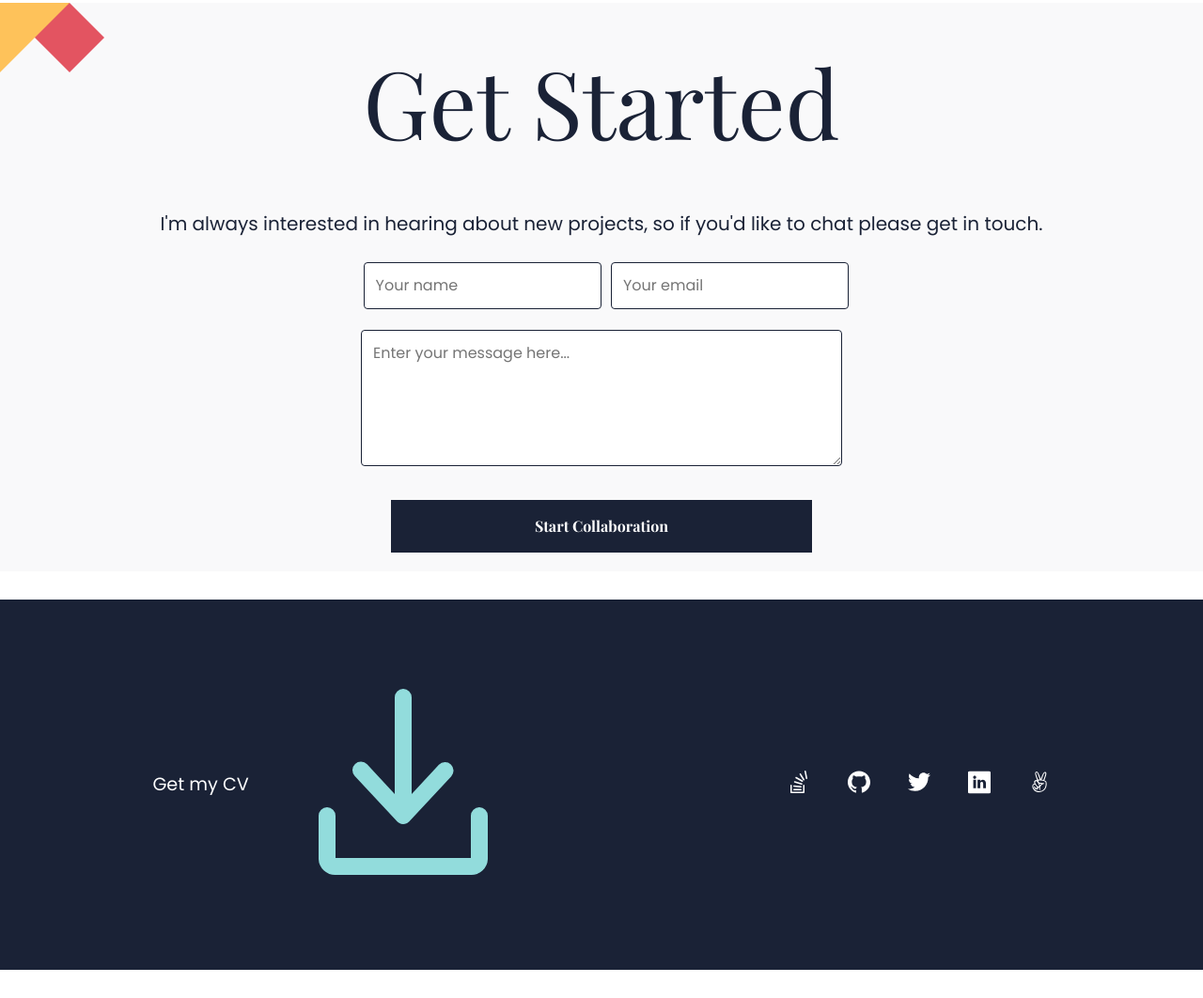
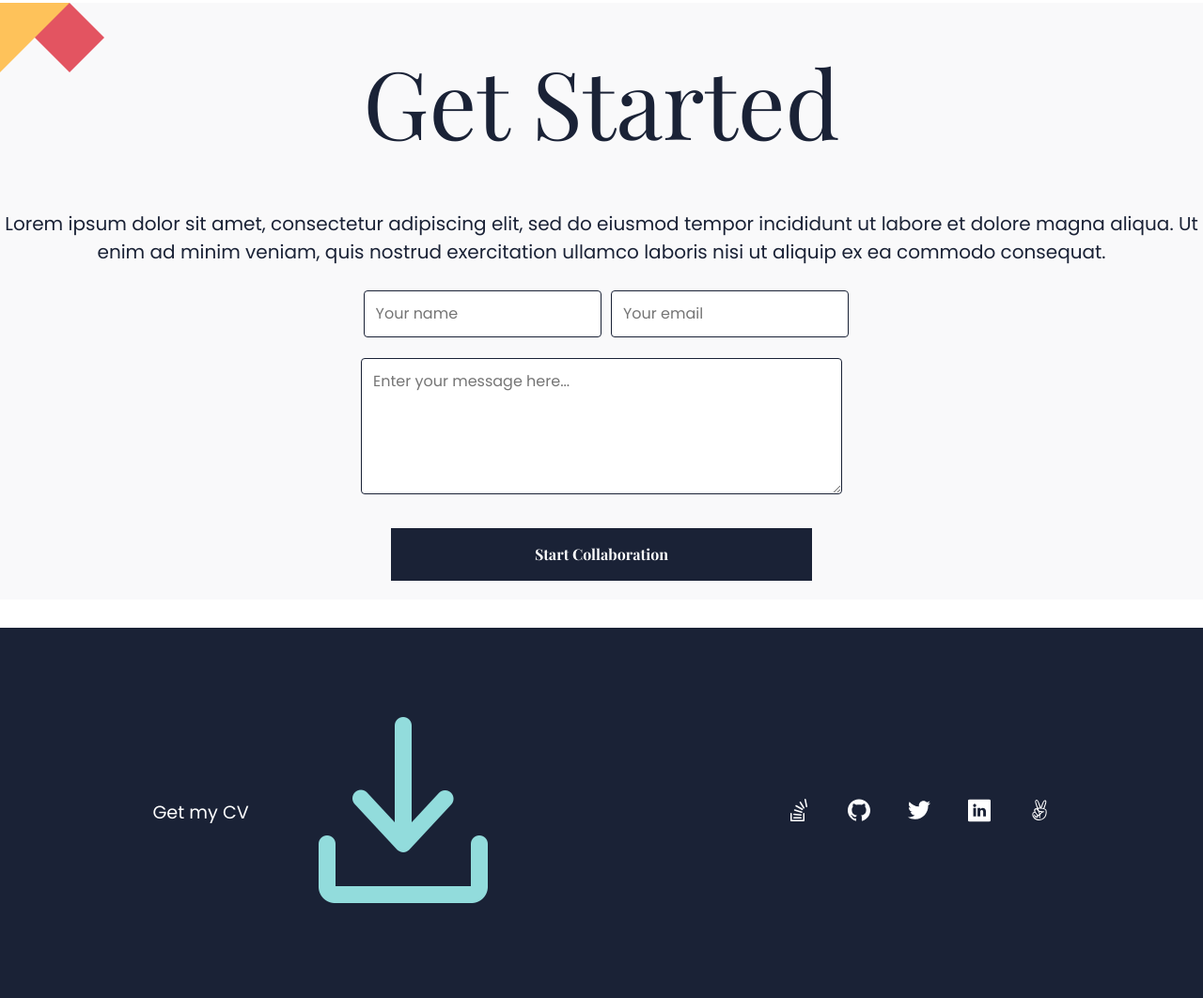
Before and after one commit to ginabeki/My-portfolio, a website: page index.html in a window 1280 px wide. Shown: the part 3793-4855 px from the top of the page at 94% size. Before the commit the page ends 4825 px from the top, so only its background shows below. Drawn offline with nearby package versions, Linux system fonts and the light colour scheme.

Commit message:
Replace text on the contact form description area

```diff
--- a/index.html
+++ b/index.html
@@ -283,10 +283,13 @@
     <!-- =============End About Section===================== -->
     <!-- Form section -->
     <section class="contact">
+      <div class="geometry-shapes"></div>
       <h1 class="contact-header">Get Started</h1>
       <p class="contact-text">
-        I'm always interested in hearing about new projects, so if you'd like to
-        chat please get in touch.
+        Lorem ipsum dolor sit amet, consectetur adipiscing elit, sed do eiusmod
+        tempor incididunt ut labore et dolore magna aliqua. Ut enim ad minim
+        veniam, quis nostrud exercitation ullamco laboris nisi ut aliquip ex ea
+        commodo consequat.
       </p>
       <form class="form" method="POST" action="https://formspree.io/f/xvoyalyo">
         <div class="input-details">
@@ -325,7 +328,10 @@
       <div class="footer-wrap">
         <p class="resume">Get my CV</p>
         <a href="#">
-          <img class="download-icon" src="images/download.svg" alt=""
+          <img
+            class="download-icon"
+            src="images/download.png"
+            alt="Download icon"
         /></a>
       </div>
       <div class="icons">
```
